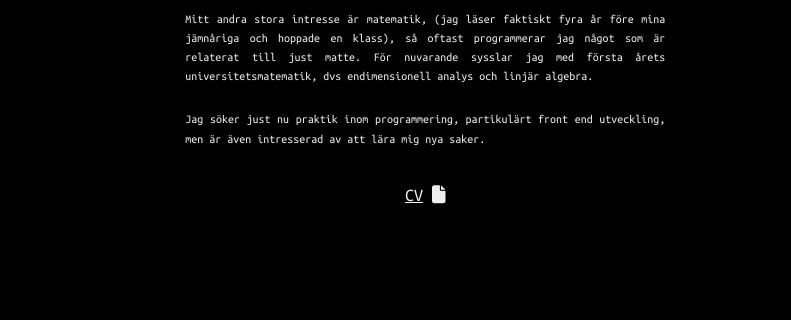
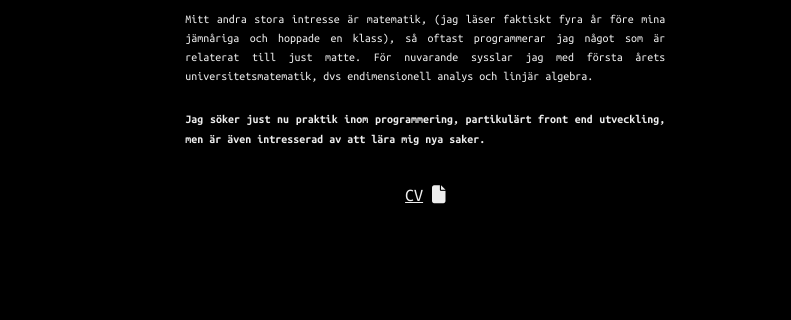
Before and after one commit to SebCodesTheWeb/portfolio, a plain HTML site: page index.html in a window 1280 px wide. Shown: the part 4475-4795 px from the top of the page, 0-791 px from the left. Drawn offline with Linux system fonts and the light colour scheme; animation ran at ten frames a second.

Commit message:
Changed font weight of about me section

```diff
--- a/index.html
+++ b/index.html
@@ -168,7 +168,7 @@
             <div id="intro-about-me">
                 <p>Hej! Jag heter Sebastian och går på Procivitas Privata Gymnasium i Malmö där jag läser naturvetenskap. Jag kodar hemsidor samt mjukvara med HTML, CSS och JavasScript på min fritid. Jag har alltid varit förtjust i teknologi och har sysslat med att programmera mina egna spel i Unity sedan jag var elva.</p>
                 <p>Mitt andra stora intresse är matematik, (jag läser faktiskt fyra år före mina jämnåriga och hoppade en klass), så oftast programmerar jag något som är relaterat till just matte. För nuvarande sysslar jag med första årets universitetsmatematik, dvs endimensionell analys och linjär algebra.</p>
-                <p>Jag söker just nu praktik inom programmering, partikulärt front end utveckling, men är även intresserad av att lära mig nya saker. </p>
+                <p style="font-weight: 700;">Jag söker just nu praktik inom programmering, partikulärt front end utveckling, men är även intresserad av att lära mig nya saker. </p>
                 <div style="font-size: 1.5rem; margin-top: 3rem;">
                     <a href="https://drive.google.com/file/d/1UB7RabUMYZE0cMpDA2zKEjGLJy7rmvw9/view?usp=sharing" >CV</a>
                     <i class="fas fa-file"></i>
```
